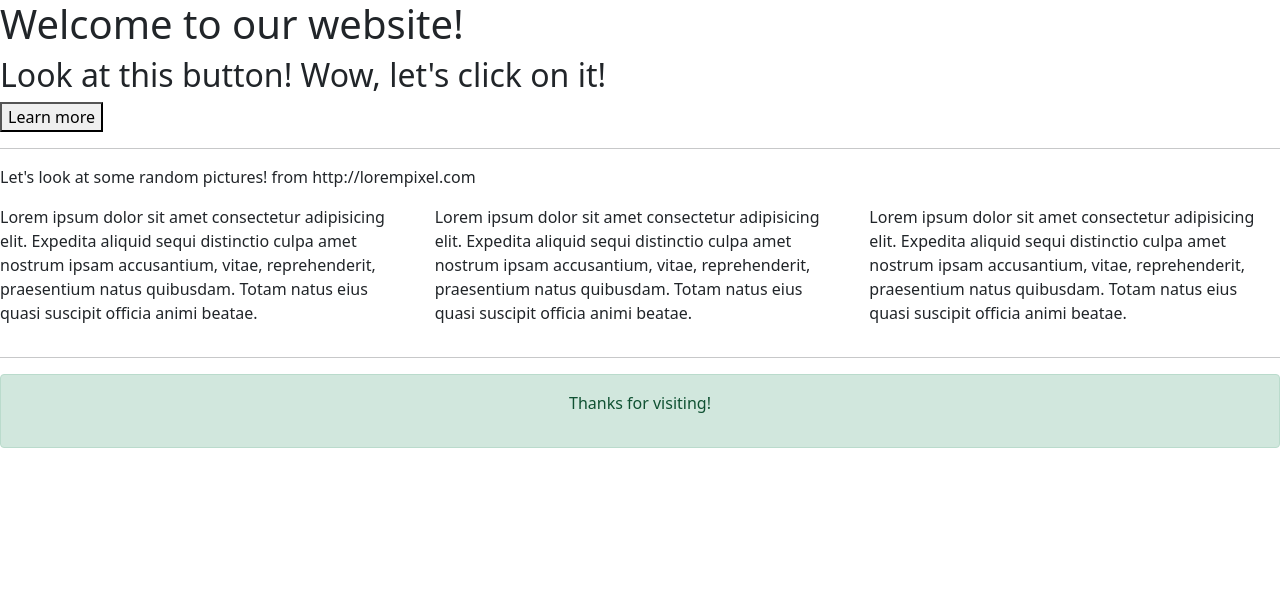
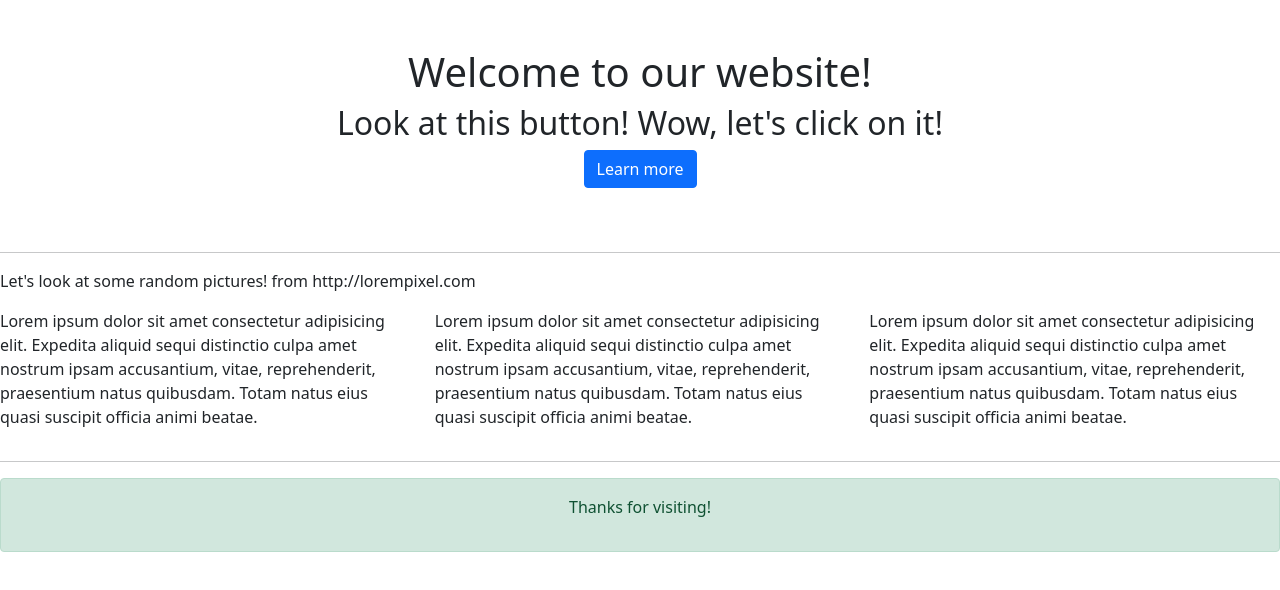
Before and after one commit to jinniaflyer450/Jins-Unit-13.2-Exercises, a plain HTML site: page index.html in a window 1280 px wide. Drawn offline with nearby package versions, Linux system fonts and the light colour scheme.

Commit message:
set up second page

```diff
--- a/index.html
+++ b/index.html
@@ -9,12 +9,14 @@
 </head>
 <body>
     <div class = "fluid-container">
+        <div class = "fluid-jumbotron text-center p-5">
         <h1>Welcome to our website!</h1>
         <h2>Look at this button! Wow, let's click on it!</h2>
-        <button>Learn more</button>
+        <button class = "btn btn-block btn-primary">Learn more</button>
+        </div>
     </div>
     <hr>
-    <div class = "fluid-container"></div>
+    <div class = "fluid-container">
     <p>Let's look at some random pictures! from http://lorempixel.com</p>
     <div class = "row">
         <div class = "col-4">
```
Also changed, not shown: index2.html (added, +13 -0 lines).
